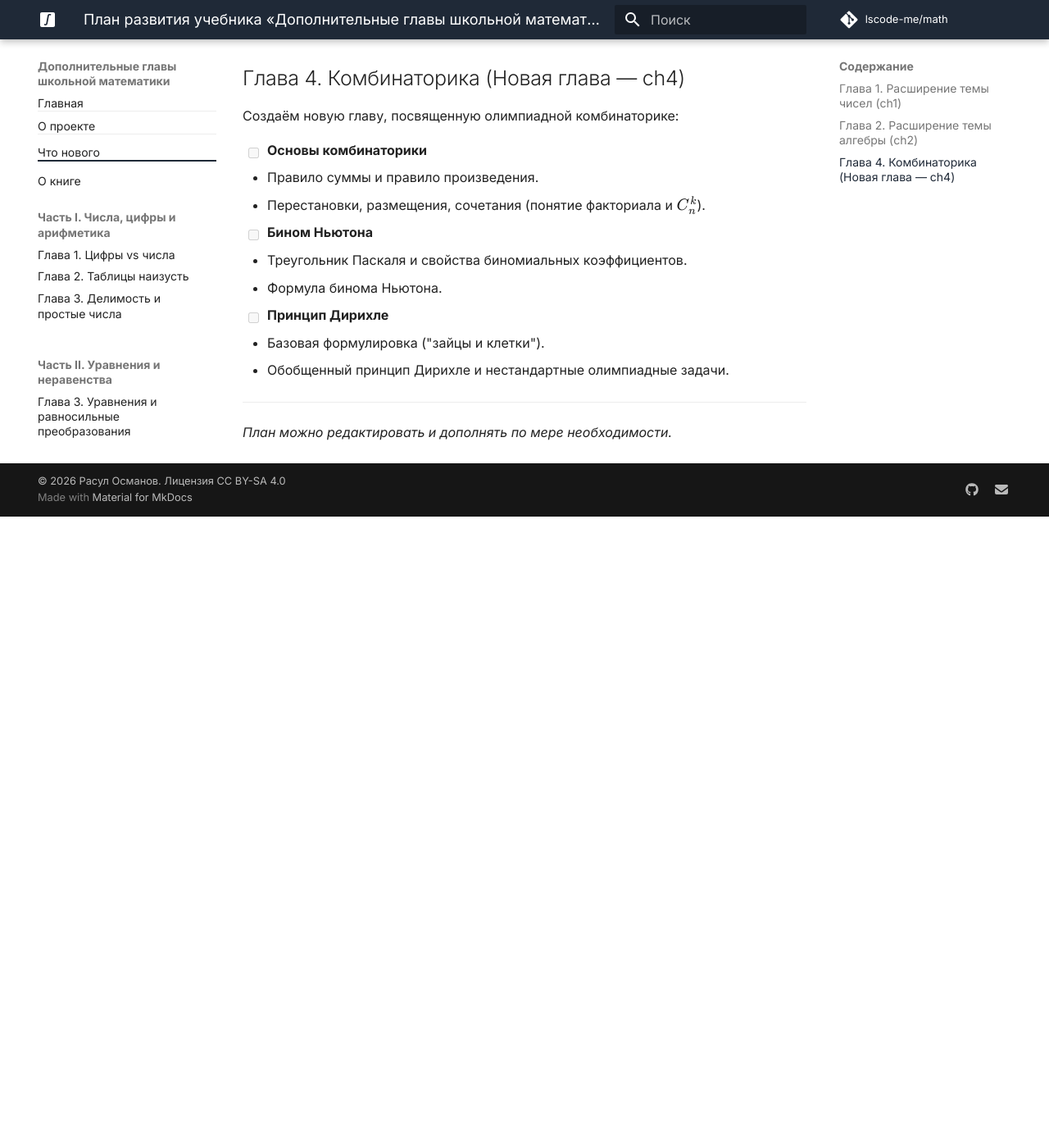
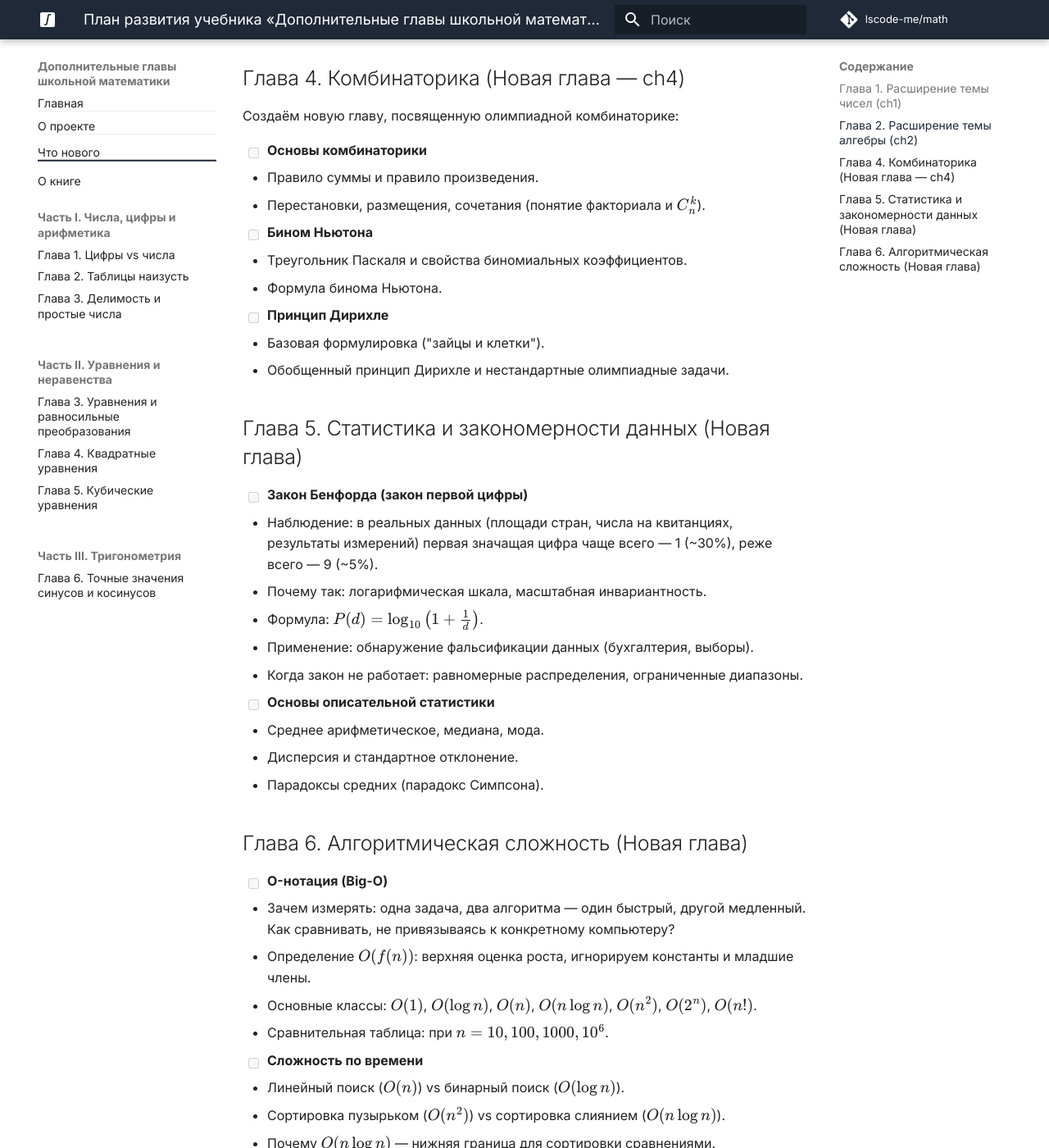
Before and after one commit to lscode-me/math, an MkDocs documentation site: the page built from docs/plan.md, in a window 1280 px wide and 1400 px high, scrolled down 1858 px. Shown: the whole window at 82% size. Built offline with MkDocs 1.6.1 and Material for MkDocs 9.7.7, drawn with Linux system fonts in a browser that asks for light colours; comment, search, counter and statistics services are not loaded; before the commit the page ends 2488 px from its top, so only the background shows below that; some of the changed text lies outside the part shown.

Commit message:
План: статистика (закон Бенфорда) и алгоритмическая сложность O(n)

```diff
--- a/docs/plan.md
+++ b/docs/plan.md
@@ -60,5 +60,38 @@
   - Базовая формулировка ("зайцы и клетки").
   - Обобщенный принцип Дирихле и нестандартные олимпиадные задачи.
 
+## Глава 5. Статистика и закономерности данных (Новая глава)
+
+- [ ] **Закон Бенфорда (закон первой цифры)**
+  - Наблюдение: в реальных данных (площади стран, числа на квитанциях, результаты измерений) первая значащая цифра чаще всего — 1 (~30%), реже всего — 9 (~5%).
+  - Почему так: логарифмическая шкала, масштабная инвариантность.
+  - Формула: $P(d) = \log_{10}\left(1 + \frac{1}{d}\right)$.
+  - Применение: обнаружение фальсификации данных (бухгалтерия, выборы).
+  - Когда закон не работает: равномерные распределения, ограниченные диапазоны.
+- [ ] **Основы описательной статистики**
+  - Среднее арифметическое, медиана, мода.
+  - Дисперсия и стандартное отклонение.
+  - Парадоксы средних (парадокс Симпсона).
+
+## Глава 6. Алгоритмическая сложность (Новая глава)
+
+- [ ] **O-нотация (Big-O)**
+  - Зачем измерять: одна задача, два алгоритма — один быстрый, другой медленный. Как сравнивать, не привязываясь к конкретному компьютеру?
+  - Определение $O(f(n))$: верхняя оценка роста, игнорируем константы и младшие члены.
+  - Основные классы: $O(1)$, $O(\log n)$, $O(n)$, $O(n \log n)$, $O(n^2)$, $O(2^n)$, $O(n!)$.
+  - Сравнительная таблица: при $n = 10, 100, 1000, 10^6$.
+- [ ] **Сложность по времени**
+  - Линейный поиск ($O(n)$) vs бинарный поиск ($O(\log n)$).
+  - Сортировка пузырьком ($O(n^2)$) vs сортировка слиянием ($O(n \log n)$).
+  - Почему $O(n \log n)$ — нижняя граница для сортировки сравнениями.
+- [ ] **Сложность по памяти**
+  - Что считаем: дополнительная память сверх входных данных.
+  - Примеры: обход массива ($O(1)$ памяти), рекурсия ($O(n)$ — стек вызовов), матрица расстояний ($O(n^2)$).
+  - Компромисс время–память (time–space tradeoff): хеш-таблица ускоряет поиск за счёт памяти.
+- [ ] **Практические примеры**
+  - Алгоритм Евклида: $O(\log(\min(a,b)))$ — связь с числами Фибоначчи (наихудший случай).
+  - Решето Эратосфена: $O(n \log \log n)$ по времени, $O(n)$ по памяти.
+  - Задача «два числа с заданной суммой»: от $O(n^2)$ перебора к $O(n)$ с хеш-таблицей.
+
 ---
 *План можно редактировать и дополнять по мере необходимости.*
```
